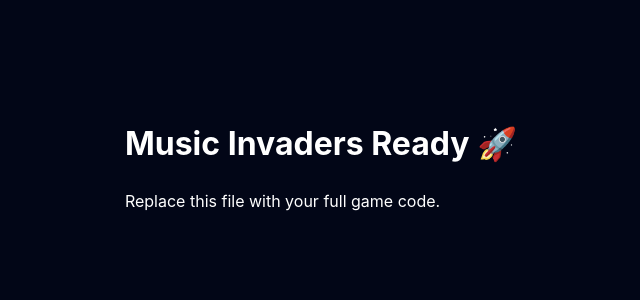
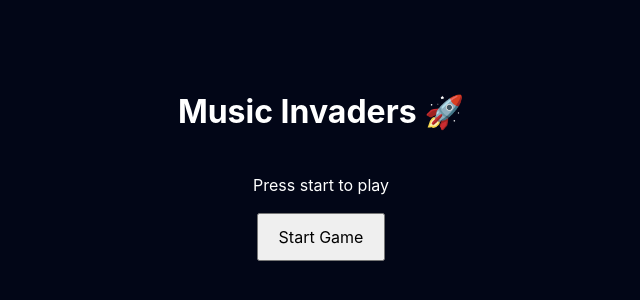
Before and after one commit to Owensom/Music-invaders-Vite-setup, a React (Vite) app: page / in a window 1280 px wide. Shown: the part 236-536 px from the top of the page, without its empty margins (319-959 px from the left). Built offline with nearby package versions, Linux system fonts and the light colour scheme.

Commit message:
Add files via upload

```diff
--- a/src/App.jsx
+++ b/src/App.jsx
@@ -1,12 +1,32 @@
-import React from "react";
+import React, { useState } from "react";
 
 export default function App() {
+  const [started, setStarted] = useState(false);
+
+  if (!started) {
+    return (
+      <div style={{
+        color: "white",
+        background: "#020617",
+        height: "100vh",
+        display: "flex",
+        alignItems: "center",
+        justifyContent: "center",
+        flexDirection: "column"
+      }}>
+        <h1>Music Invaders 🚀</h1>
+        <p>Press start to play</p>
+        <button onClick={() => setStarted(true)} style={{padding: "10px 20px"}}>
+          Start Game
+        </button>
+      </div>
+    );
+  }
+
   return (
-    <div style={{color: "white", background: "#020617", minHeight: "100vh", display: "flex", alignItems: "center", justifyContent: "center"}}>
-      <div>
-        <h1>Music Invaders Ready 🚀</h1>
-        <p>Replace this file with your full game code.</p>
-      </div>
+    <div style={{ color: "white", padding: 20 }}>
+      <h2>Game Running 🎮</h2>
+      <p>Your full game will go here</p>
     </div>
   );
 }
```
